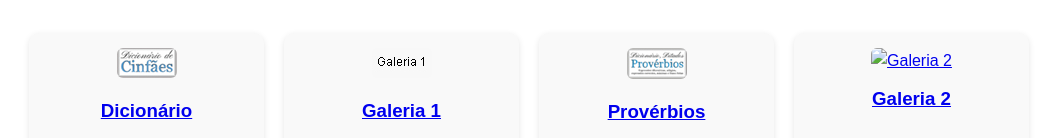
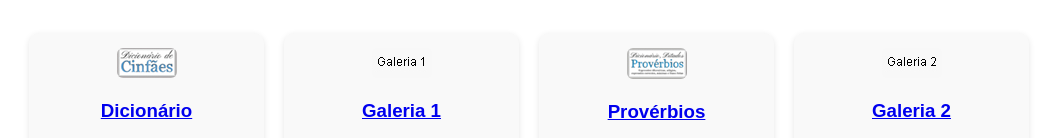
Before and after one commit to Jomaro34/Jomaro-Cabrela, a plain HTML site: page Index.html in a window 1280 px wide. Shown: the part 223-361 px from the top of the page, without its empty margins (111-1168 px from the left). Drawn offline with Linux system fonts and the light colour scheme.

Commit message:
Update Index.html

```diff
--- a/Index.html
+++ b/Index.html
@@ -47,7 +47,7 @@
       </div>
       <div class="card">
         <a href="https://www.facebook.com/jomaro.cabrela/">
-          <img src="imagens/Galeria2.jpg" alt="Galeria 2">
+          <img src="Galeria2.jpg" alt="Galeria 2">
           <h3>Galeria 2</h3>
         </a>
       </div>
```
